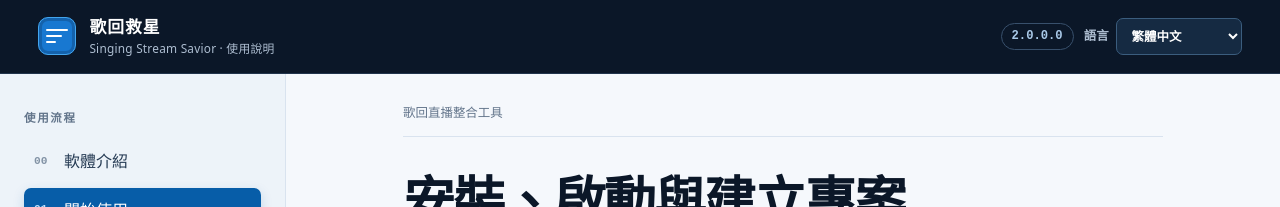
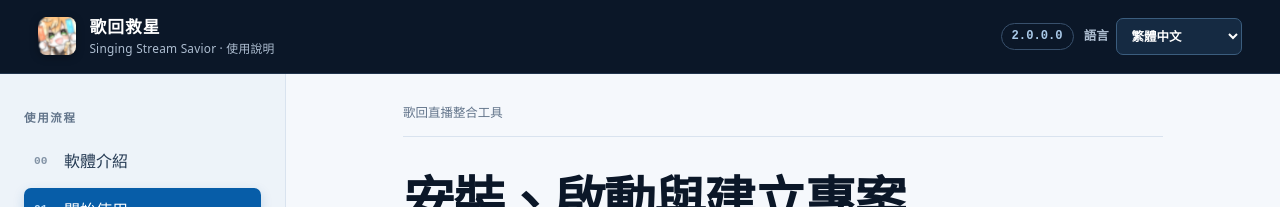
Before and after one commit to NoonIsAwesome/Singing-Stream-Savior-Manual, a Jekyll site: the page built from getting-started.md, in a window 1280 px wide. Shown: the top 207 px of the page. Built offline with Jekyll 4.4.1, drawn with Linux system fonts in a browser that asks for light colours.

Commit message:
docs: use the application icon in site branding

```diff
--- a/_layouts/default.html
+++ b/_layouts/default.html
@@ -13,6 +13,7 @@
     <meta charset="utf-8">
     <meta name="viewport" content="width=device-width, initial-scale=1">
     <meta name="theme-color" content="#0b1728">
+    <link rel="icon" href="{{ '/assets/images/singing-stream-savior.ico' | relative_url }}" sizes="any">
     <link rel="stylesheet" href="{{ '/assets/css/style.css' | relative_url }}?v={{ site.github.build_revision | default: '2.0.0.0' }}">
     <link rel="alternate" hreflang="zh-TW" href="{{ site.url }}{{ site.baseurl }}/{% if section != 'home' %}{{ section }}.html{% endif %}">
     <link rel="alternate" hreflang="zh-CN" href="{{ site.url }}{{ site.baseurl }}/zh-CN/{% if section != 'home' %}guide.html#{{ section }}{% endif %}">
@@ -26,9 +27,7 @@
 
     <header class="site-header">
       <a class="brand" href="{{ language_home | relative_url }}" aria-label="{{ t.home_aria }}">
-        <span class="brand-mark" aria-hidden="true">
-          <span></span><span></span><span></span>
-        </span>
+        <span class="brand-mark" aria-hidden="true"><img src="{{ '/assets/images/singing-stream-savior.ico' | relative_url }}" alt=""></span>
         <span class="brand-copy">
           <strong>{{ t.product }}</strong>
           <small>Singing Stream Savior · {{ t.manual }}</small>
--- a/assets/css/style.css
+++ b/assets/css/style.css
@@ -94,32 +94,20 @@ button:focus-visible {
 }
 
 .brand-mark {
-  display: grid;
+  display: block;
   width: 38px;
   height: 38px;
   flex: 0 0 38px;
-  align-content: center;
-  gap: 4px;
-  padding: 8px 7px;
-  background: var(--blue);
-  border: 1px solid #43a5ee;
-  border-radius: 10px;
-  box-shadow: inset 0 0 0 3px rgba(8, 35, 62, 0.25);
+  overflow: hidden;
+  border-radius: 8px;
+  box-shadow: 0 2px 8px rgba(0, 0, 0, 0.28);
 }
 
-.brand-mark span {
+.brand-mark img {
   display: block;
-  height: 2px;
-  background: #fff;
-  border-radius: 999px;
-}
-
-.brand-mark span:nth-child(2) {
-  width: 72%;
-}
-
-.brand-mark span:nth-child(3) {
-  width: 44%;
+  width: 100%;
+  height: 100%;
+  object-fit: contain;
 }
 
 .brand-copy {
```
